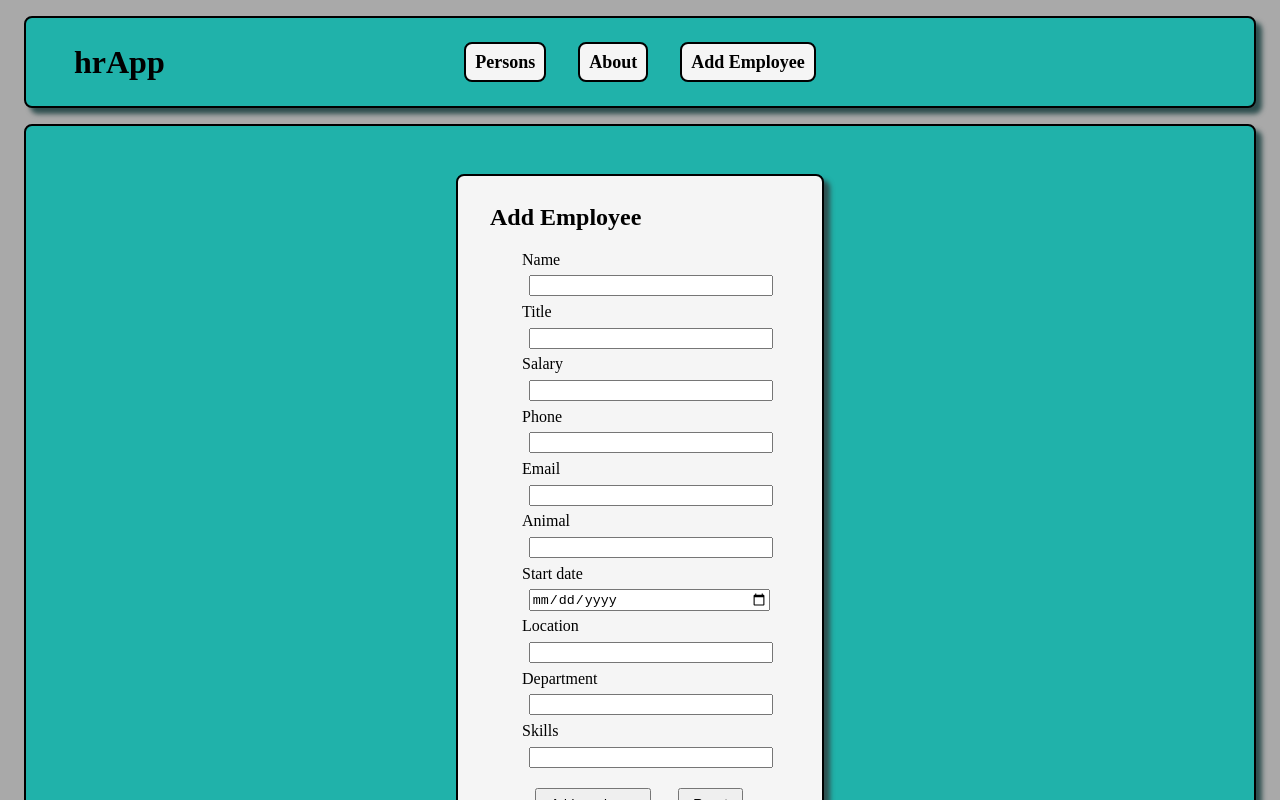
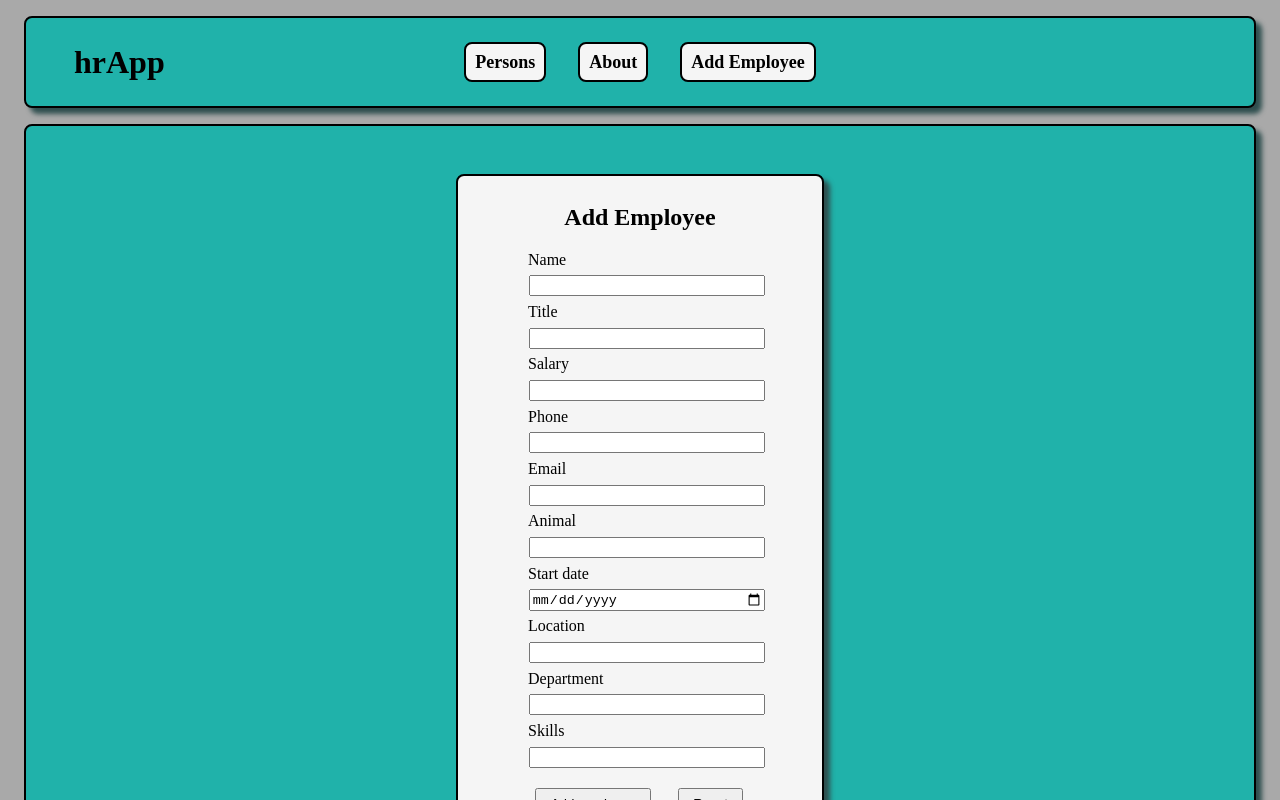
Before and after one commit to kmk9000/hrApp, a React app: page /add-employee in a window 1280 px wide. Shown: the top 800 px of the page. Built offline with nearby package versions, Linux system fonts and the light colour scheme; data requests are answered from the project's data file; the HTML template or start-up script is replaced by a standard one.

Commit message:
css stylings

```diff
--- a/src/index.css
+++ b/src/index.css
@@ -89,6 +89,10 @@ main {
   box-shadow: 6px 6px 5px darkslategray;
 }
 
+.card h2 {
+  text-align: center;
+}
+
 .card-header {
   text-align: center;
   margin-bottom: 1em;
@@ -109,11 +113,14 @@ form {
 
 form label {
   display: block;
+  padding-left: 6px;
 }
 
 form input {
   width: 100%;
+  box-sizing: border-box;
 }
+
 button {
   margin: 1em;
   padding: 0.5em 1em;
```
